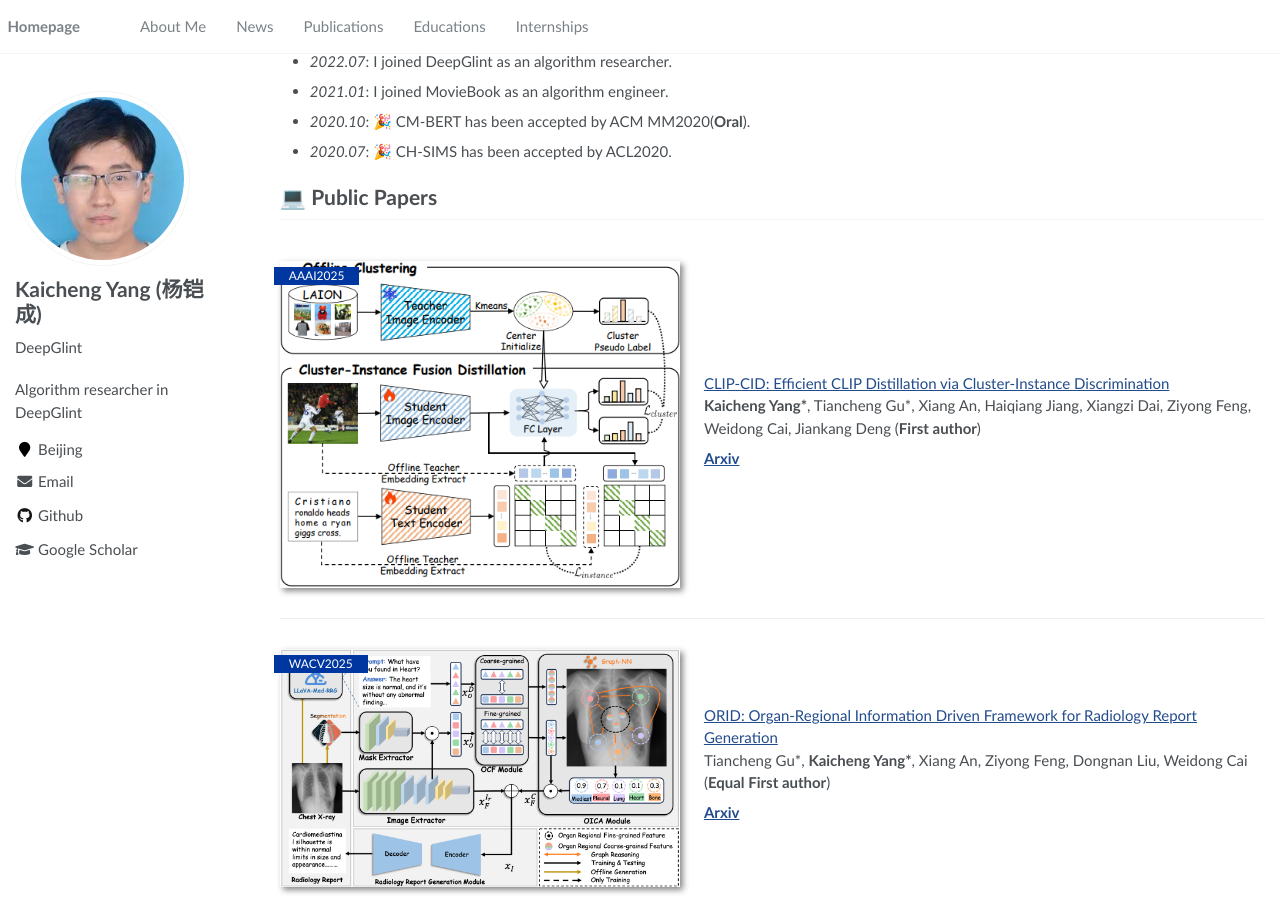
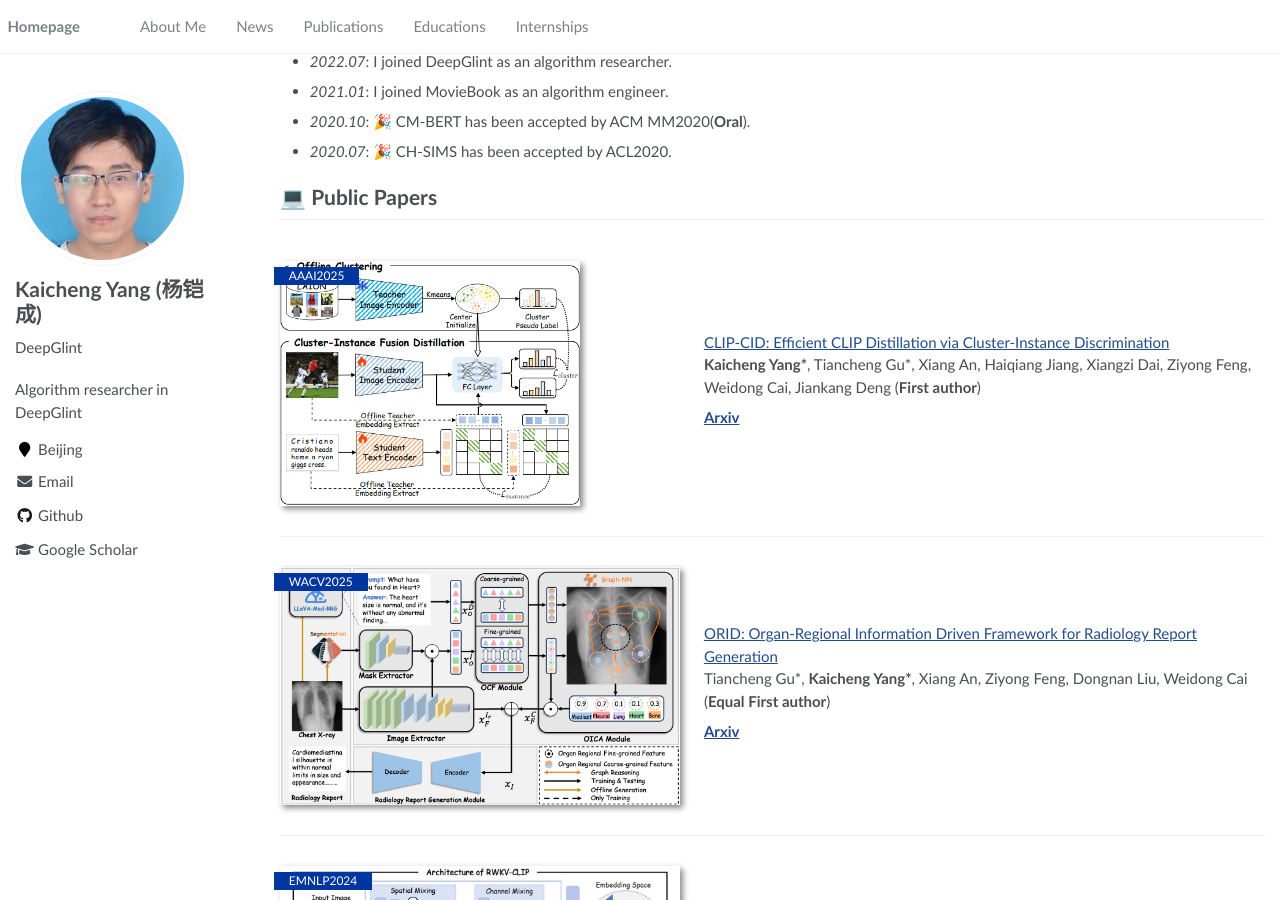
Before and after one commit to Kaicheng-Yang0828/Kaicheng-Yang0828.github.io, a Jekyll site: the page built from _pages/about.md, in a window 1280 px wide and 900 px high, scrolled down 679 px. Built offline with Jekyll 4.4.1, drawn with Linux system fonts in a browser that asks for light colours; a script that is not in the unit is left out.

Commit message:
Update pub.md

```diff
--- a/_pages/includes/pub.md
+++ b/_pages/includes/pub.md
@@ -1,6 +1,6 @@
 
 # 💻 Public Papers
-<div class='paper-box'><div class='paper-box-image'><div><div class="badge">AAAI2025</div><img src='_pages/includes/image_paper/CLIP-CID.jpg' alt="sym" width="400px" height="400px"></div></div>
+<div class='paper-box'><div class='paper-box-image'><div><div class="badge">AAAI2025</div><img src='_pages/includes/image_paper/CLIP-CID.jpg' alt="sym" width="300px" height="300px"></div></div>
 <div class='paper-box-text' markdown="1">
 
 [CLIP-CID: Efficient CLIP Distillation via Cluster-Instance Discrimination](https://arxiv.org/pdf/2408.09441) \\
```
